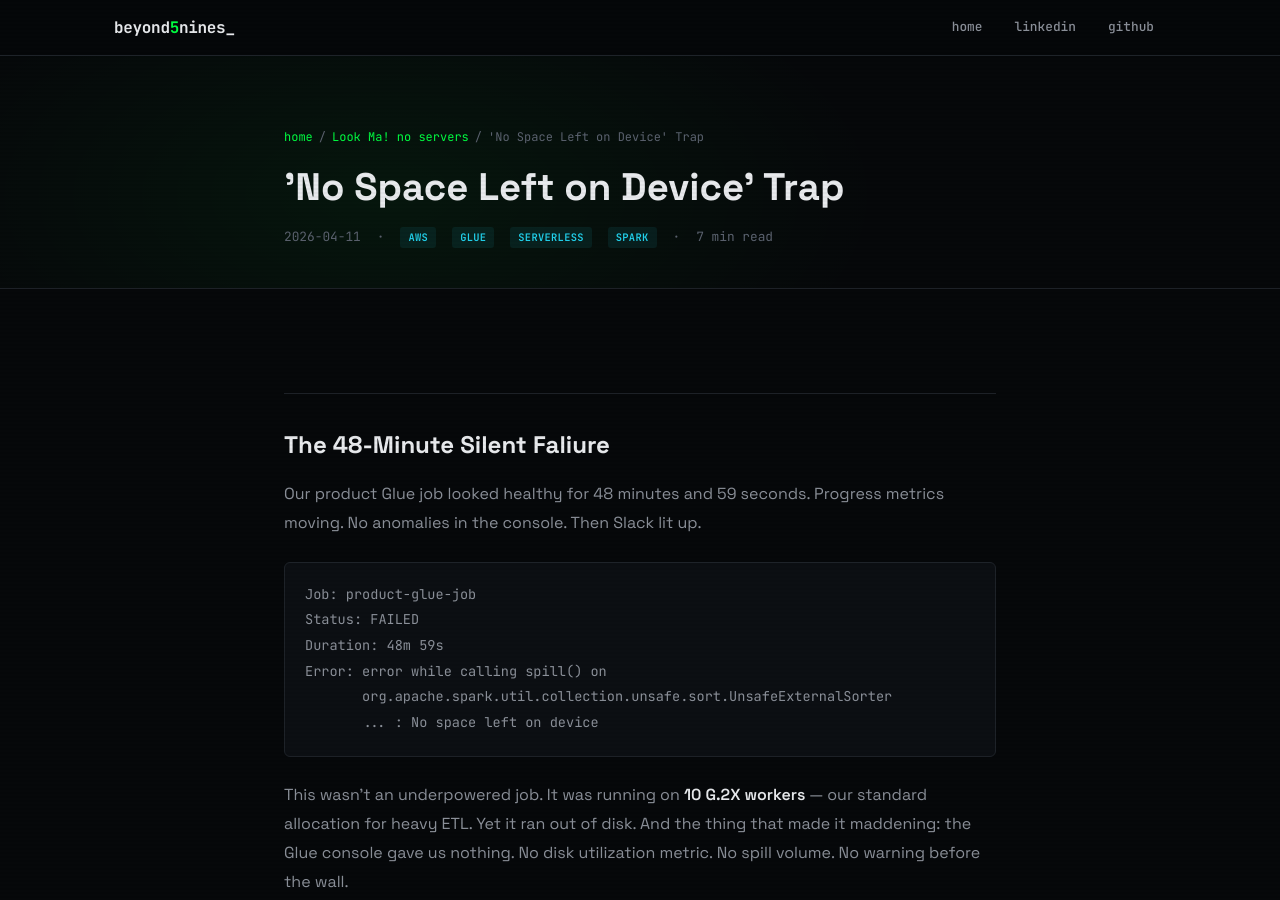
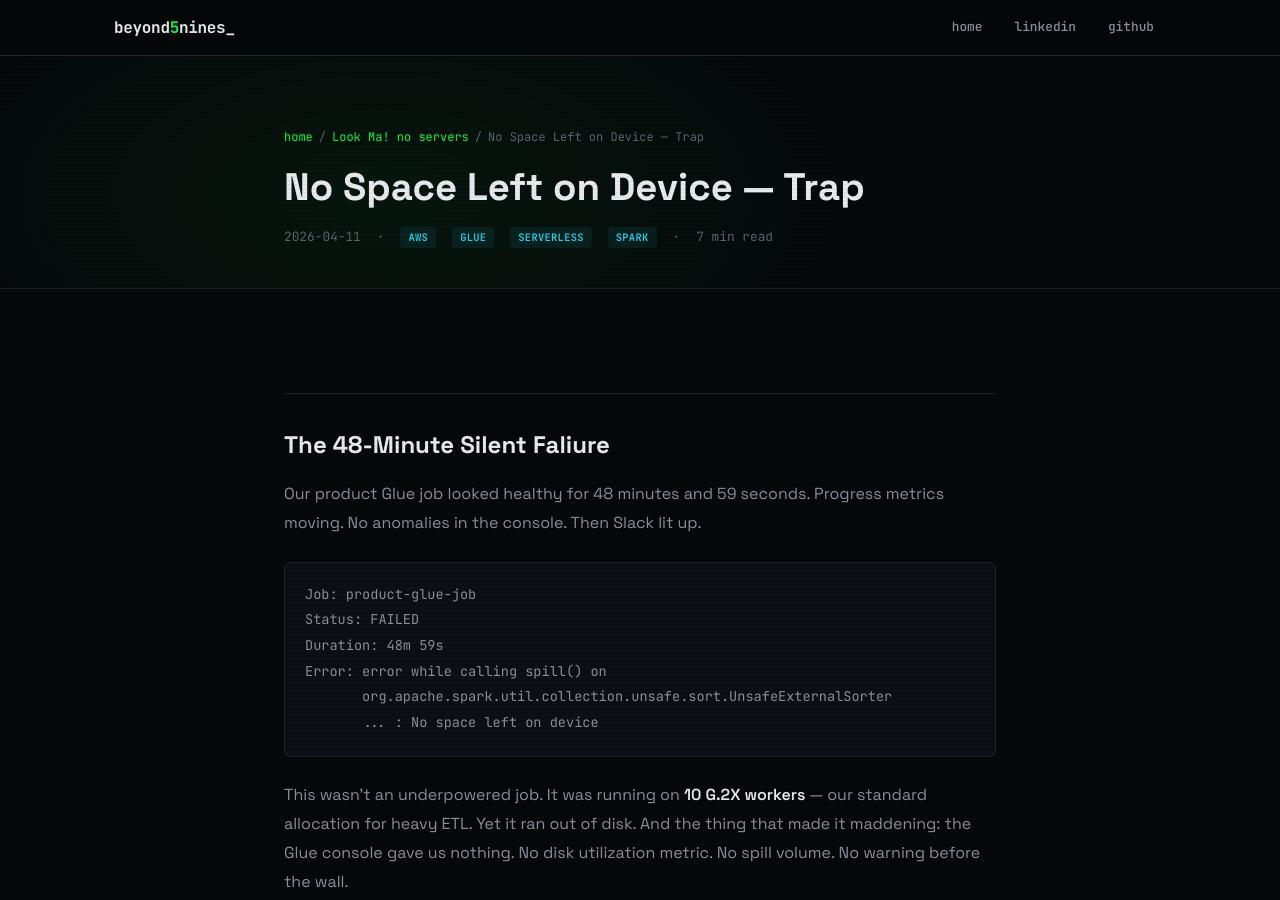
Before and after one commit to beyond5nines/beyond5nines.github.io, a Jekyll site: the page built from _articles/look-ma-no-servers-03.md, in a window 1280 px wide and 900 px high. Built offline with Jekyll 4.4.1, drawn with Linux system fonts in a browser that asks for light colours.

```diff
--- a/_articles/look-ma-no-servers-03.md
+++ b/_articles/look-ma-no-servers-03.md
@@ -1,6 +1,6 @@
 ---
 layout: post
-title: "'No Space Left on Device' Trap"
+title: "No Space Left on Device — Trap"
 date: 2026-04-11 12:00:00 -0000
 categories: aws glue serverless spark
 series: Look Ma! no servers
```
